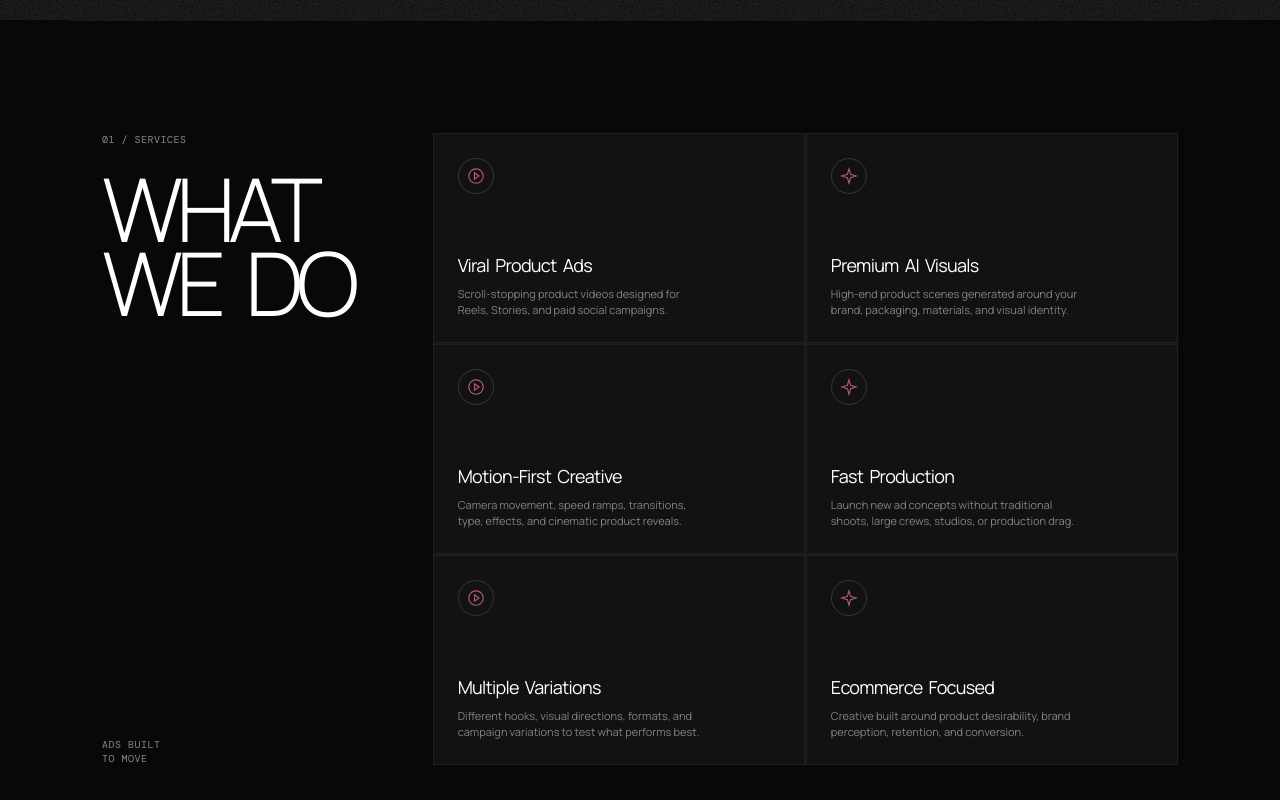
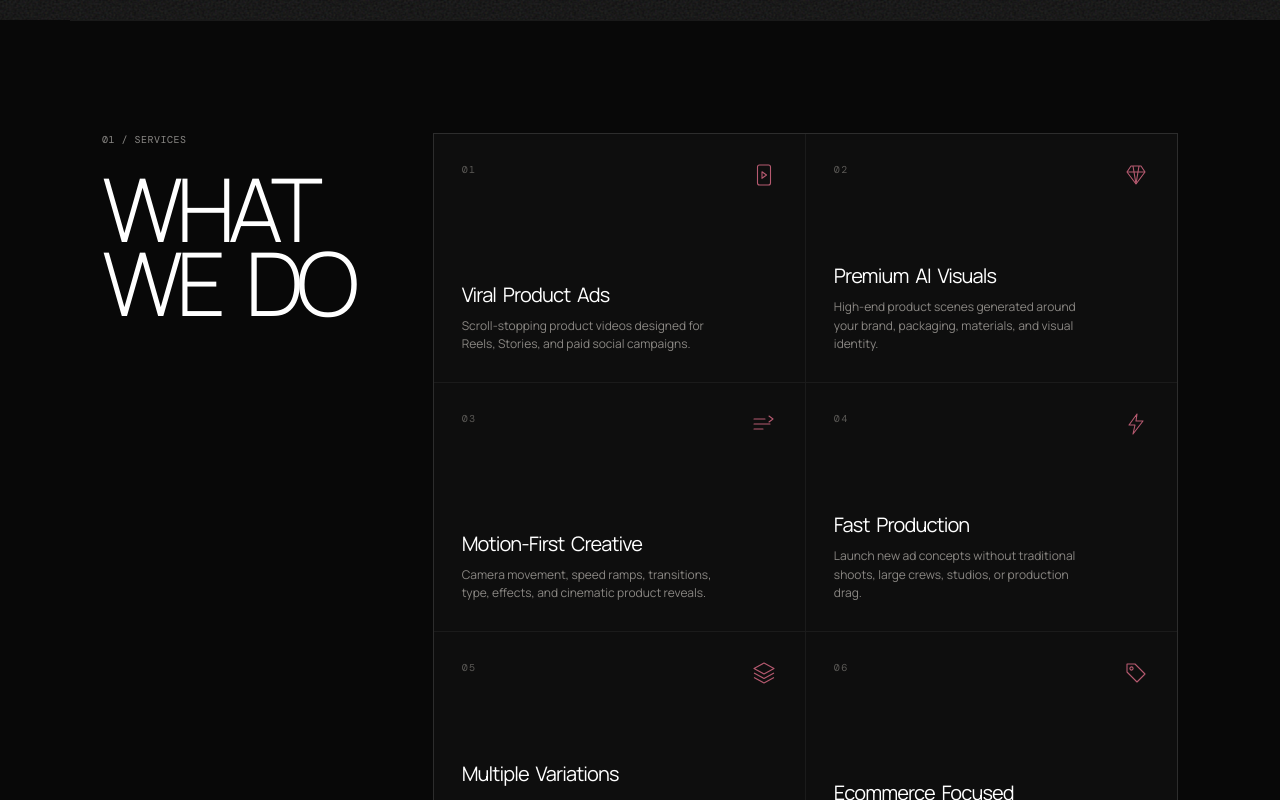
Before and after one commit to juan01-ctrl/vantads, a Next.js app: page / in a window 1280 px wide. Shown: the part 760-1560 px from the top of the page. Built offline with nearby package versions, Linux system fonts and the light colour scheme; grey boxes are pictures that could not be loaded.

Commit message:
feat: enhance service card hover effects and add new icons
Updated hover transitions and added new service icons for better visual feedback

Co-authored-by: Juan Ierace <74580242+juan01-ctrl@users.noreply.github.com>

```diff
--- a/app/globals.css
+++ b/app/globals.css
@@ -50,10 +50,16 @@ a { color: inherit; text-decoration: none; }
 .media-cursor-text textPath { dominant-baseline: middle; letter-spacing: normal; }
 .media-card .card-arrow { transition: transform .35s ease, color .35s ease; }
 .media-card:hover .card-arrow, .media-card:focus-within .card-arrow { transform: translate(4px, -4px); color: var(--accent); }
-.service-card { transition: background-color .35s ease, transform .35s ease; }
-.service-card:hover { background: #181818; transform: translateY(-4px); }
-.service-card:hover .service-icon { color: var(--accent); border-color: rgba(211,70,103,.55); }
-.service-icon { transition: color .35s ease, border-color .35s ease; }
+.service-card { transition: background-color .4s ease; }
+.service-card:hover { background: #151515; }
+.service-icon { transition: color .4s ease, transform .5s cubic-bezier(.2,.8,.2,1); }
+.service-card:hover .service-icon { color: var(--accent); transform: translateY(-2px) rotate(-4deg); }
+.service-rule { transition: transform .5s cubic-bezier(.2,.8,.2,1); }
+.service-card:hover .service-rule { transform: scaleX(1); }
+.process-step { transition: background-color .4s ease; }
+.process-step:hover { background: #131011; }
+.process-step .display-serif { transition: transform .5s cubic-bezier(.2,.8,.2,1); }
+.process-step:hover .display-serif { transform: translateX(2px); }
 .price-card { transition: transform .35s ease, border-color .35s ease; }
 .price-card:hover { transform: translateY(-5px); border-color: rgba(240,239,236,.35); }
 .phone-modal { animation: phone-modal-in .45s cubic-bezier(.2,.8,.2,1) both; }
--- a/components/home-page.tsx
+++ b/components/home-page.tsx
@@ -3,13 +3,27 @@
 import type { ReactNode } from "react";
 import { ProjectCard } from "./project-card";
 import { ScrollIndicator } from "./scroll-indicator";
-import { ArrowIcon, PlayIcon, SparkIcon } from "./icons";
+import { ArrowIcon, ReelIcon, GemIcon, MotionIcon, BoltIcon, LayersIcon, TagIcon } from "./icons";
 import { projects } from "../app/content";
 import { useI18n } from "../lib/i18n";
 
 function SectionLabel({ children }: { children: ReactNode }) { return <p className="eyebrow">{children}</p>; }
 
-function ServiceCard({ title, text, icon }: { title: string; text: string; icon: ReactNode }) { return <article className="service-card flex min-h-[210px] flex-col justify-between border border-white/[.06] bg-[#121212] p-5 sm:p-6"><div className="service-icon flex h-9 w-9 items-center justify-center rounded-full border border-white/15 text-[#b65a70]">{icon}</div><div><h3 className="max-w-[170px] text-[18px] leading-[1.02] tracking-[-.04em] text-white">{title}</h3><p className="mt-3 max-w-[250px] text-[11px] leading-[1.45] text-[#85827f]">{text}</p></div></article>; }
+const serviceIcons = [ReelIcon, GemIcon, MotionIcon, BoltIcon, LayersIcon, TagIcon];
+
+function ServiceCard({ index, title, text, icon: Icon }: { index: number; title: string; text: string; icon: (p: { className?: string }) => ReactNode }) {
+  return <article className="service-card group relative flex min-h-[248px] flex-col justify-between overflow-hidden bg-[#0e0e0e] p-6 sm:p-7">
+    <div className="flex items-start justify-between">
+      <span className="font-mono text-[10px] tracking-[.14em] text-[#5c5a57]">{String(index + 1).padStart(2, "0")}</span>
+      <Icon className="service-icon h-[26px] w-[26px] text-[#b65a70]" />
+    </div>
+    <div>
+      <h3 className="text-[20px] leading-[1.05] tracking-[-.045em] text-white">{title}</h3>
+      <p className="mt-3 max-w-[260px] text-[12px] leading-[1.55] text-[#8a8783]">{text}</p>
+    </div>
+    <span className="service-rule pointer-events-none absolute inset-x-0 bottom-0 h-px origin-left scale-x-0 bg-[#d34667]" aria-hidden="true" />
+  </article>;
+}
 
 export function HomePage({ children }: { children: ReactNode }) {
   const { t, ta } = useI18n();
@@ -20,11 +34,11 @@ export function HomePage({ children }: { children: ReactNode }) {
   return <main className="site-shell grain">
     <section id="studio" className="hero-glow isolate section-fullbleed relative flex min-h-[680px] flex-col justify-between overflow-hidden px-5 pb-10 pt-28 sm:min-h-[780px] sm:px-8 sm:pb-14 sm:pt-36"><video className="hero-video" autoPlay playsInline muted loop preload="auto" aria-hidden="true"><source src="/herovideo.mp4" type="video/mp4" /></video>{children}<div className="grid grid-cols-1 gap-10 md:grid-cols-[1fr_4fr_1.35fr] md:items-start"><div className="eyebrow max-w-[80px] whitespace-pre-line">{t("hero.eyebrow")}</div><h1 className="text-[clamp(52px,9.1vw,116px)] font-light leading-[.79] tracking-[-.085em] text-white">{t("hero.h1a")}<br />{t("hero.h1b")}<br /><span className="display-serif tracking-[-.06em]">{t("hero.h1c")}</span></h1><p className="max-w-[220px] self-end text-[12px] leading-[1.45] text-[#aaa7a3] md:pb-2">{t("hero.sub")}</p></div><div className="flex items-end justify-between border-t border-white/[.07] pt-6"><p className="eyebrow max-w-[170px] whitespace-pre-line">{t("hero.tagline")}</p><ScrollIndicator /></div></section>
 
-<section id="services" className="border-t border-white/[.07] px-5 py-20 sm:px-8 sm:py-28"><div className="grid gap-12 md:grid-cols-[1.1fr_2.9fr]"><div className="flex flex-col justify-between"><div><SectionLabel>{t("services.label")}</SectionLabel><h2 className="mt-6 text-[clamp(48px,7vw,88px)] font-light leading-[.85] tracking-[-.08em] text-white">{t("services.titleA")}<br />{t("services.titleB")}</h2></div><p className="eyebrow mt-12 max-w-[110px] whitespace-pre-line text-[#e2dfda]">{t("services.tagline")}</p></div><div className="grid gap-px bg-white/[.07] sm:grid-cols-2">{services.map((s, i) => <ServiceCard key={s.title} title={s.title} text={s.text} icon={i % 2 ? <SparkIcon /> : <PlayIcon />} />)}</div></div></section>
+<section id="services" className="border-t border-white/[.07] px-5 py-20 sm:px-8 sm:py-28"><div className="grid gap-12 md:grid-cols-[1.1fr_2.9fr]"><div className="flex flex-col justify-between"><div><SectionLabel>{t("services.label")}</SectionLabel><h2 className="mt-6 text-[clamp(48px,7vw,88px)] font-light leading-[.85] tracking-[-.08em] text-white">{t("services.titleA")}<br />{t("services.titleB")}</h2></div><p className="eyebrow mt-12 max-w-[110px] whitespace-pre-line text-[#e2dfda]">{t("services.tagline")}</p></div><div className="grid gap-px overflow-hidden border border-white/[.08] bg-white/[.08] sm:grid-cols-2">{services.map((s, i) => <ServiceCard key={s.title} index={i} title={s.title} text={s.text} icon={serviceIcons[i % serviceIcons.length]} />)}</div></div></section>
 
     <section id="work" className="border-t border-white/[.07] px-5 py-20 sm:px-8 sm:py-28"><div className="mb-12 flex items-end justify-between"><div><SectionLabel>{t("work.label")}</SectionLabel><h2 className="mt-5 text-[clamp(48px,7vw,88px)] font-light leading-[.86] tracking-[-.08em] text-white">SELECTED<br /><span className="display-serif">WORK</span></h2></div><p className="eyebrow hidden max-w-[150px] whitespace-pre-line text-right sm:block">{t("work.eyebrow")}</p></div><div className="grid gap-4"><ProjectCard project={projects[0]} className="aspect-[1.85/1]" /><div className="grid gap-4 md:grid-cols-2"><ProjectCard project={projects[1]} className="aspect-[1.08/1]" /><ProjectCard project={projects[2]} className="aspect-[1.08/1]" /></div><div className="grid gap-4 md:grid-cols-2"><ProjectCard project={projects[3]} className="aspect-[1.08/1]" /><ProjectCard project={projects[4]} className="aspect-[1.08/1]" /></div></div></section>
 
-    <section id="process" className="border-t border-white/[.07] px-5 py-20 sm:px-8 sm:py-28"><div className="grid gap-12 md:grid-cols-[1.1fr_2.9fr]"><div><SectionLabel>{t("process.label")}</SectionLabel><h2 className="mt-6 text-[clamp(48px,7vw,82px)] font-light leading-[.84] tracking-[-.08em] text-white">{t("process.titleA")}<br />{t("process.titleB")}<br /><span className="display-serif">{t("process.titleC")}</span></h2></div><div className="grid border-l border-t border-white/[.12] sm:grid-cols-2">{steps.map(([title, text], i) => <article key={i} className="min-h-[230px] border-b border-r border-white/[.12] p-5 sm:p-7"><p className="display-serif text-4xl text-[#d34667]">0{i + 1}</p><h3 className="mt-14 text-[18px] tracking-[-.04em] text-white">{title}</h3><p className="mt-3 text-[11px] leading-[1.5] text-[#85827f]">{text}</p></article>)}</div></div></section>
+    <section id="process" className="border-t border-white/[.07] px-5 py-20 sm:px-8 sm:py-28"><div className="grid gap-12 md:grid-cols-[1.1fr_2.9fr]"><div><SectionLabel>{t("process.label")}</SectionLabel><h2 className="mt-6 text-[clamp(48px,7vw,82px)] font-light leading-[.84] tracking-[-.08em] text-white">{t("process.titleA")}<br />{t("process.titleB")}<br /><span className="display-serif">{t("process.titleC")}</span></h2></div><div className="grid border-l border-t border-white/[.12] sm:grid-cols-2">{steps.map(([title, text], i) => <article key={i} className="process-step group relative flex min-h-[210px] flex-col border-b border-r border-white/[.12] p-6 sm:p-7"><div className="flex items-baseline gap-4"><span className="display-serif text-[52px] leading-none text-[#d34667]">0{i + 1}</span><span className="process-line h-px flex-1 origin-left bg-white/[.14] transition-transform duration-500 group-hover:scale-x-100 sm:scale-x-0" aria-hidden="true" /></div><div className="mt-auto pt-10"><h3 className="text-[19px] tracking-[-.04em] text-white">{title}</h3><p className="mt-3 max-w-[280px] text-[12px] leading-[1.55] text-[#8a8783]">{text}</p></div></article>)}</div></div></section>
 
     <section id="pricing" className="border-t border-white/[.07] px-5 py-20 sm:px-8 sm:py-28"><div className="mb-12 flex flex-col justify-between gap-8 md:flex-row md:items-end"><div><SectionLabel>{t("pricing.label")}</SectionLabel><h2 className="mt-6 max-w-[700px] text-[clamp(48px,7vw,86px)] font-light leading-[.84] tracking-[-.08em] text-white">{t("pricing.titleA")}<br /><span className="display-serif">{t("pricing.titleB")}</span></h2></div><p className="max-w-[230px] text-[12px] leading-[1.45] text-[#aaa7a3]">{t("pricing.sub")}</p></div><div className="mb-8 flex items-start gap-4 border border-white/[.1] bg-[#171215] p-5"><span className="mt-0.5 inline-flex shrink-0 items-center gap-2 rounded-full border border-[#d34667]/40 bg-[#d34667]/10 px-2.5 py-1 font-mono text-[9px] uppercase leading-none tracking-[.08em] text-[#df6b85]">{t("pricing.badge")}</span><div><p className="text-sm tracking-[-.02em] text-white">{t("pricing.badgeTitle")}</p><p className="mt-1 text-[12px] leading-[1.45] text-[#aaa7a3]">{t("pricing.badgeText")}</p></div></div><div className="grid gap-3 lg:grid-cols-3">{plans.map((name) => <PlanCard key={name} plan={name} />)}</div><p className="mt-8 text-[11px] text-[#85827f]">{t("pricing.custom")} <a href="#contact" className="text-white underline underline-offset-4">{t("pricing.customLink")}</a> {t("pricing.customTail")}</p></section>
 
--- a/components/icons.tsx
+++ b/components/icons.tsx
@@ -4,3 +4,19 @@ export function CloseIcon() { return <svg width="22" height="22" viewBox="0 0 22
 export function SparkIcon() { return <svg width="18" height="18" viewBox="0 0 18 18" fill="none" aria-hidden="true"><path d="M9 1.8 10.6 7.4 16.2 9l-5.6 1.6L9 16.2l-1.6-5.6L1.8 9l5.6-1.6L9 1.8Z" stroke="currentColor" strokeWidth="1.15" /></svg>; }
 export function PlayIcon() { return <svg width="18" height="18" viewBox="0 0 18 18" fill="none" aria-hidden="true"><circle cx="9" cy="9" r="7.2" stroke="currentColor" strokeWidth="1.15" /><path d="m7.5 5.8 4.5 3.2-4.5 3.2V5.8Z" stroke="currentColor" strokeWidth="1.15" /></svg>; }
 export function PhoneIcon() { return <svg width="16" height="16" viewBox="0 0 16 16" fill="none" aria-hidden="true"><rect x="4.25" y="1.5" width="7.5" height="13" rx="1.4" stroke="currentColor" strokeWidth="1.1" /><path d="M7 3h2M7.2 12.4h1.6" stroke="currentColor" strokeWidth="1.1" strokeLinecap="round" /></svg>; }
+
+type IconProps = { className?: string };
+const svgBase = { width: 26, height: 26, viewBox: "0 0 26 26", fill: "none", "aria-hidden": true } as const;
+
+/* Viral Product Ads — vertical reel frame with play */
+export function ReelIcon({ className = "" }: IconProps) { return <svg {...svgBase} className={className}><rect x="6.5" y="3" width="13" height="20" rx="2" stroke="currentColor" strokeWidth="1.1" /><path d="M11 9.7 15.5 13 11 16.3V9.7Z" stroke="currentColor" strokeWidth="1.1" strokeLinejoin="round" /></svg>; }
+/* Premium AI Visuals — faceted gem */
+export function GemIcon({ className = "" }: IconProps) { return <svg {...svgBase} className={className}><path d="M8 4h10l4 6-9 12L4 10l4-6Z" stroke="currentColor" strokeWidth="1.1" strokeLinejoin="round" /><path d="M4 10h18M10 4l3 18M16 4l-3 18" stroke="currentColor" strokeWidth="1.1" strokeLinejoin="round" /></svg>; }
+/* Motion-First Creative — speed / motion arcs */
+export function MotionIcon({ className = "" }: IconProps) { return <svg {...svgBase} className={className}><path d="M3 8h11M3 13h16M3 18h9" stroke="currentColor" strokeWidth="1.1" strokeLinecap="round" /><path d="m18 5 4 3-4 3" stroke="currentColor" strokeWidth="1.1" strokeLinecap="round" strokeLinejoin="round" /></svg>; }
+/* Fast Production — lightning bolt */
+export function BoltIcon({ className = "" }: IconProps) { return <svg {...svgBase} className={className}><path d="M14 3 6 14h6l-2 9 10-13h-7l1-7Z" stroke="currentColor" strokeWidth="1.1" strokeLinejoin="round" /></svg>; }
+/* Multiple Variations — stacked layers */
+export function LayersIcon({ className = "" }: IconProps) { return <svg {...svgBase} className={className}><path d="M13 3 3 8.5 13 14l10-5.5L13 3Z" stroke="currentColor" strokeWidth="1.1" strokeLinejoin="round" /><path d="m3 13 10 5.5L23 13M3 17.5 13 23l10-5.5" stroke="currentColor" strokeWidth="1.1" strokeLinejoin="round" /></svg>; }
+/* Ecommerce Focused — price tag */
+export function TagIcon({ className = "" }: IconProps) { return <svg {...svgBase} className={className}><path d="M4 4h8l10 10-8 8L4 12V4Z" stroke="currentColor" strokeWidth="1.1" strokeLinejoin="round" /><circle cx="8.5" cy="8.5" r="1.6" stroke="currentColor" strokeWidth="1.1" /></svg>; }
```
